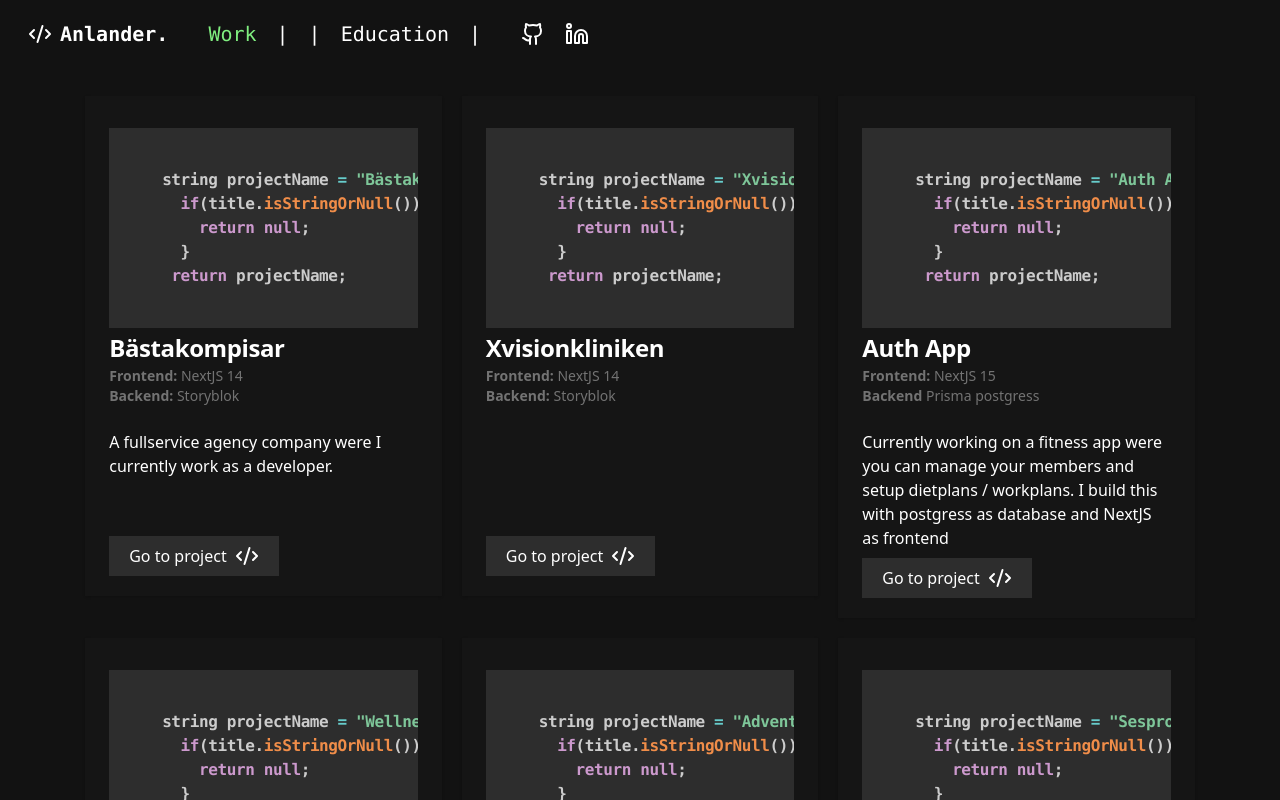
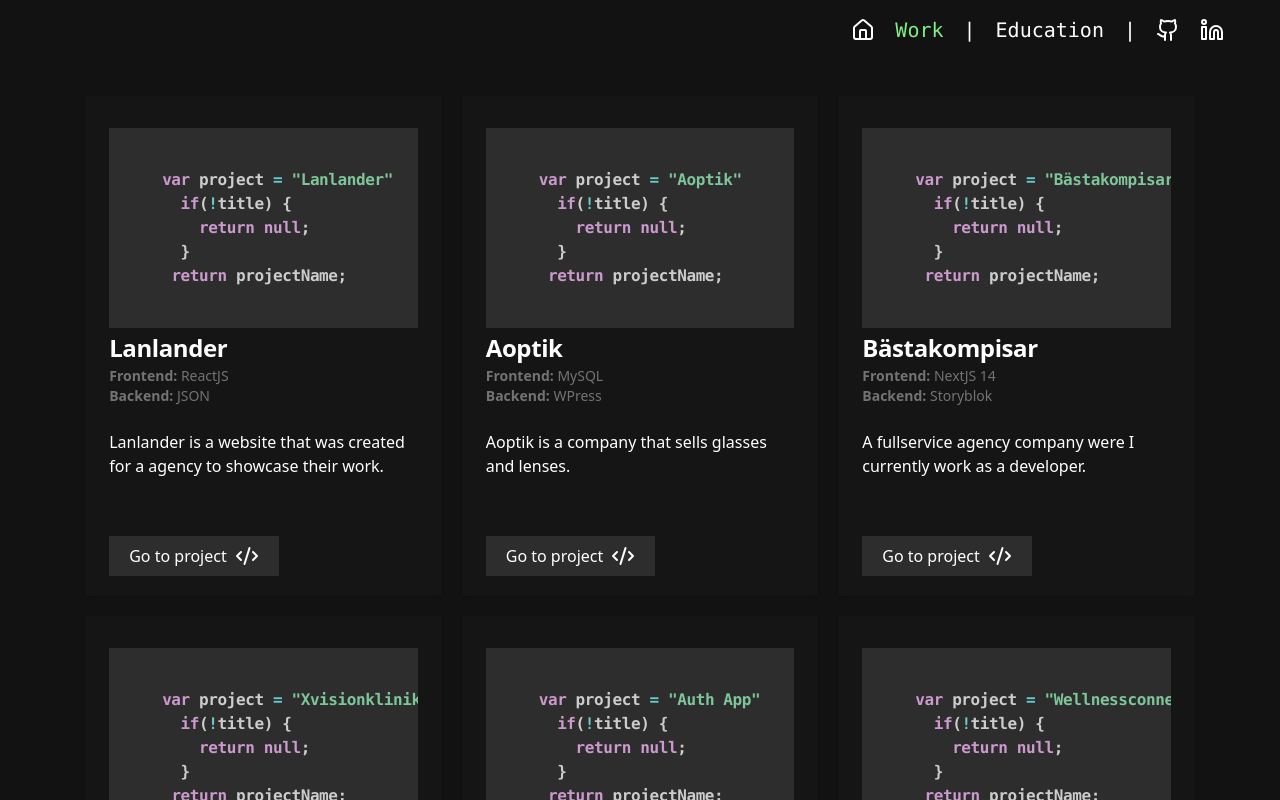
Before and after one commit to Anlander/profile, a Next.js app: page /profile in a window 1280 px wide. Shown: the top 800 px of the page. Built offline with nearby package versions, Linux system fonts and the light colour scheme.

Commit message:
update stuff

```diff
--- a/app/cv/page.tsx
+++ /dev/null
@@ -1,20 +0,0 @@
-import Image from "next/image";
-import cv from "@/public/cv.png";
-import { Navigation } from "@/components/navigation";
-
-const page = () => {
-  return (
-    <>
-      <div className="fixed top-5 left-5 justify-center items-center">
-        <Navigation home={false} />
-      </div>
-      <div className="mt-52 lg:mt-0 lg:w-[70%] ml-auto">
-        <div>
-          <Image src={cv} alt="CV" objectFit="" />
-        </div>
-      </div>
-    </>
-  );
-};
-
-export default page;
--- a/app/layout.tsx
+++ b/app/layout.tsx
@@ -1,3 +1,4 @@
+import { Navigation } from "@/components/navigation";
 import "./globals.scss";
 
 export default function RootLayout({
@@ -7,7 +8,10 @@
 }>) {
   return (
     <html lang="en">
-      <body>{children}</body>
+      <body>
+        <Navigation />
+        {children}
+      </body>
     </html>
   );
 }
--- a/app/profile/items.json
+++ b/app/profile/items.json
@@ -1,4 +1,18 @@
 [
+  {
+    "title": "Lanlander",
+    "cms": "JSON",
+    "code": "ReactJS",
+    "content": "Lanlander is a website that was created for a agency to showcase their work.",
+    "website": "lanlander.netlify.app/"
+  },
+  {
+    "title": "Aoptik",
+    "cms": "WPress",
+    "code": "MySQL",
+    "content": "Aoptik is a company that sells glasses and lenses.",
+    "website": "www.aoptik.se"
+  },
   {
     "title": "Bästakompisar",
     "cms": "Storyblok",
--- a/components/card-code.tsx
+++ b/components/card-code.tsx
@@ -7,8 +7,8 @@
 
 export const CodeCard = ({ title }: Props) => {
   const codeString = `
-    string projectName = "${title}"
-      if(title.isStringOrNull()) {
+    var project = "${title}"
+      if(!title) {
         return null;
       }
      return projectName;
--- a/components/hero-section.tsx
+++ b/components/hero-section.tsx
@@ -1,8 +1,4 @@
-import Image from "next/image";
-import profile from "@/public/profile.png";
-import { Navigation } from "./navigation";
 import { CodeSection } from "@/components/code-section";
-import { CodeSectionMobile } from "@/components/code-mobile-section";
 
 export const HeroSection = () => {
   return (
@@ -33,11 +29,8 @@
               </code>
             </pre>
           </div>
-      <div className="flex mt-1 lg:mt-0 justify-between z-20">
-        <Navigation />
           </div>
         </div>
       </div>
-</div>
-);
+)
 };
--- a/components/navigation.tsx
+++ b/components/navigation.tsx
@@ -12,7 +12,7 @@
   const pathname = usePathname();
   return (
     <nav
-      className={`flex lg:items-center ${!home ? "flex-col" : "flex-row"} lg:flex-row gap-2 lg:gap-5 z-50 lg:gap-5 lg:ml-2 font-mono text-xl`}
+      className={`flex lg:items-center ${!home ? "lg:flex-row" : "lg:flex-row"} lg:flex-row gap-5 absolute top-0 p-4  right-10 z-50 lg:gap-5 lg:ml-2 font-mono text-xl`}
     >
       {home && (
         <Link href="/">
@@ -22,13 +22,11 @@
           </span>
         </Link>
       )}
-      {home && (
-        <Link href="/">
-          <span className="font-bold lg:hidden flex gap-2 items-center font-mono flextext-[#80EF80]">
-            <Home />
-          </span>
-        </Link>
-      )}
+      <Link href="/">
+        <span className="font-bold  flex gap-2 items-center font-mono flextext-[#80EF80]">
+          <Home />
+        </span>
+      </Link>
 
       <Link
         href="/profile"
```
Lines whose indentation alone changed are shown as unchanged.
